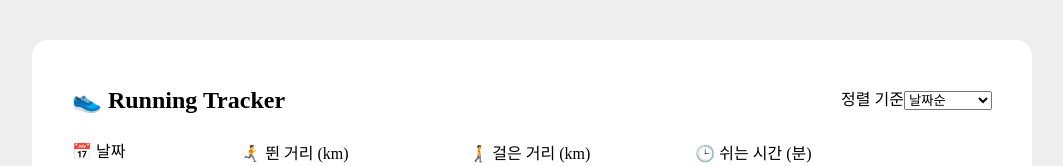
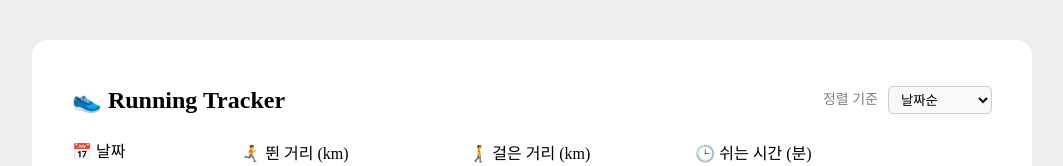
Before and after one commit to maruru301/running-tracker-app, a React (Vite) app: page / in a window 1280 px wide. Shown: the top 166 px of the page, without its empty margins (108-1171 px from the left). Built offline with nearby package versions, Linux system fonts and the light colour scheme.

Commit message:
style: RecordHeader 정렬 드롭다운 스타일 적용 #3

```diff
--- a/src/App.css
+++ b/src/App.css
@@ -18,6 +18,30 @@
     font-size: 1.5rem;
     font-weight: 700;
     padding: 1rem 0;
+}
+
+.sort-section {
+    display: flex;
+    align-items: center;
+    gap: 10px;
+}
+
+.sort-section span {
+    font-size: 14px;
+    color: #808080;
+}
+
+.sort-section select {
+    padding: 0.3rem 0.5rem;
+    border-radius: 0.3rem;
+    border: 1px solid #ccc;
+    background-color: #f9f9f9;
+    cursor: pointer;
+}
+
+.sort-section select:focus {
+    outline: none;
+    border-color: #464646;
 }
 
 /* RecordForm */
```
